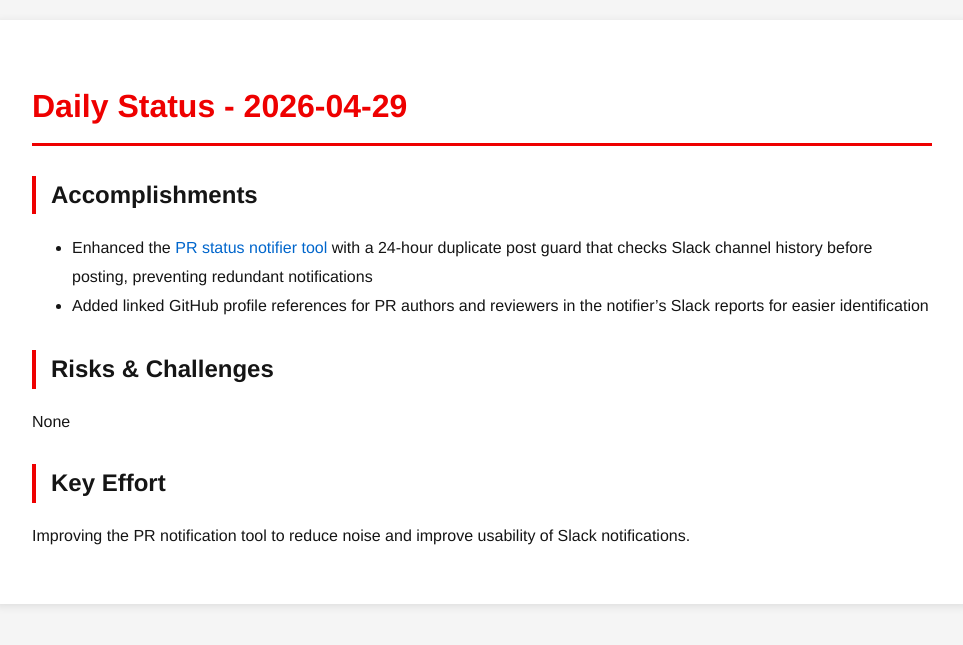
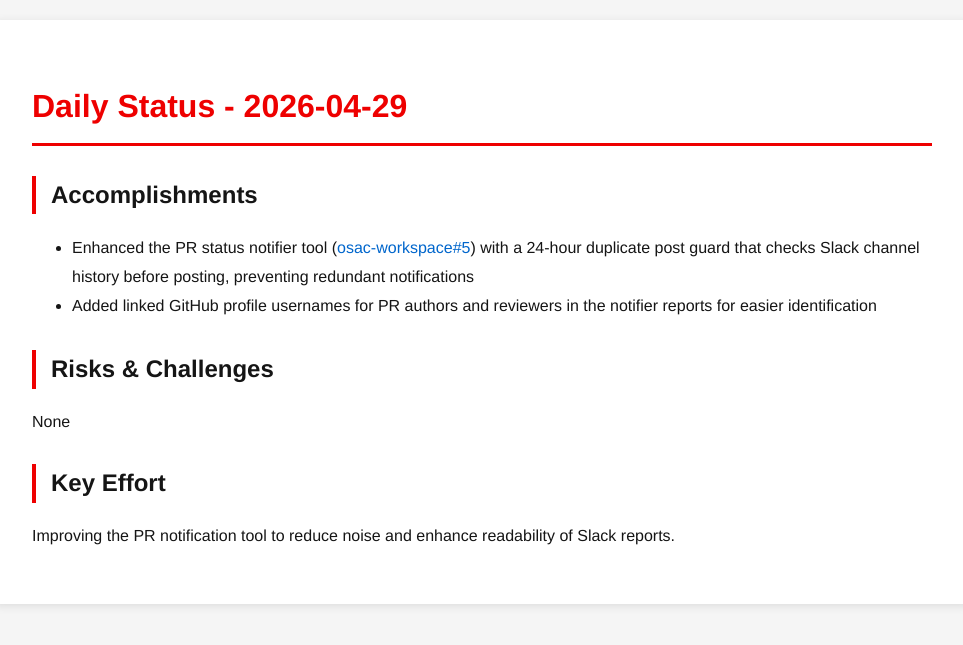
Before and after one commit to tzvatot/daily-status, a Jekyll site: the page built from 2026-04-29.md, in a window 1280 px wide. Shown: the top 645 px of the page, without its empty margins (158-1121 px from the left). Built offline with Jekyll 4.4.1, drawn with Linux system fonts in a browser that asks for light colours.

Commit message:
Daily status update - 2026-04-29

```diff
--- a/2026-04-29.md
+++ b/2026-04-29.md
@@ -7,11 +7,11 @@ date: 2026-04-29
 # Daily Status - 2026-04-29
 
 ## Accomplishments
-- Enhanced the [PR status notifier tool](https://github.com/osac-project/osac-workspace/pull/5) with a 24-hour duplicate post guard that checks Slack channel history before posting, preventing redundant notifications
-- Added linked GitHub profile references for PR authors and reviewers in the notifier's Slack reports for easier identification
+- Enhanced the PR status notifier tool ([osac-workspace#5](https://github.com/osac-project/osac-workspace/pull/5)) with a 24-hour duplicate post guard that checks Slack channel history before posting, preventing redundant notifications
+- Added linked GitHub profile usernames for PR authors and reviewers in the notifier reports for easier identification
 
 ## Risks & Challenges
 None
 
 ## Key Effort
-Improving the PR notification tool to reduce noise and improve usability of Slack notifications.
+Improving the PR notification tool to reduce noise and enhance readability of Slack reports.
```
